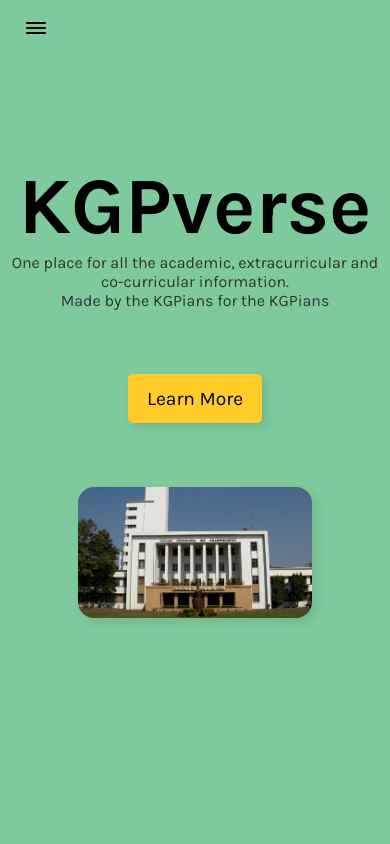
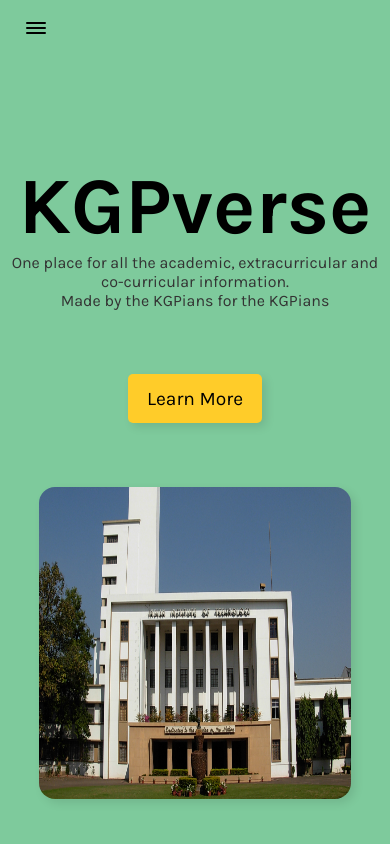
Before and after one commit to Hack-TeeEssGee/frontend, a React (Create React App) app: page / in a window 390 px wide. Shown: the top 844 px of the page. Built offline with nearby package versions, Linux system fonts and the light colour scheme.

Commit message:
fixed mobile image, carousel automation

```diff
--- a/src/components/landing/landingEvents.js
+++ b/src/components/landing/landingEvents.js
@@ -1,4 +1,4 @@
-import { useState } from 'react';
+import { useState, useEffect } from 'react';
 import UilArrowCircleLeft from "@iconscout/react-unicons/icons/uil-arrow-circle-left";
 import UilArrowCircleRight from "@iconscout/react-unicons/icons/uil-arrow-circle-right";
 
@@ -20,6 +20,11 @@
   const prevSlide = () => {
     setCurrent(current === 0 ? length - 1 : current - 1);
   };
+
+  useEffect(() => {
+    const timer = setInterval(nextSlide, 5000);
+    return () => clearInterval(timer);
+  });
 
   if (!Array.isArray(demoEventsData) || demoEventsData.length <= 0) {
     return null;
--- a/src/styles/_landing.scss
+++ b/src/styles/_landing.scss
@@ -29,11 +29,17 @@
   &-btn {
     margin: 4rem 0;
   }
-
+  @include sm {
+    margin-bottom: auto;
+  }
   img {
     width: 60vw;
     border-radius: 1rem;
     box-shadow: 4px 4px 10px rgba($color: #000000, $alpha: 0.1);
+    @include smd {
+      width: 80vw;
+      height: 80vw;
+    }
   }
 }
 
```
